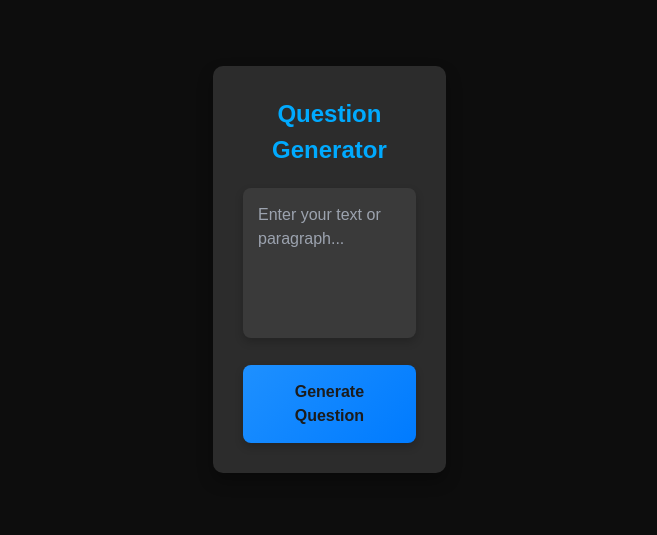
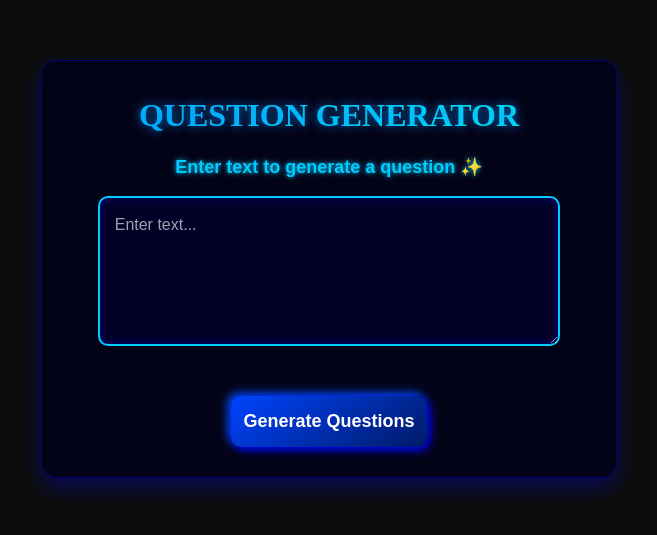
Before and after one commit to Vaish-011/NoteXpress, a React (Create React App) app in the folder Frontend/fe/: page /question in a window 1280 px wide. Shown: the part 131-666 px from the top of the page, without its empty margins (311-968 px from the left). Built offline with nearby package versions, Linux system fonts and the light colour scheme.

Commit message:
"Question Generator"

```diff
--- a/Frontend/fe/src/components/Questiongenerator/QuestionGenerator.css
+++ b/Frontend/fe/src/components/Questiongenerator/QuestionGenerator.css
@@ -1,101 +1,92 @@
-/* General Styles */
+/* 3D Glassmorphic Question Generator Container */
+.question-container {
+  width: 90vw;
+  max-width: 50%;
+  height: auto;
+  margin: 50px auto;
+  padding: 30px;
+  background: rgba(0, 0, 30, 0.7); /* Dark blue glass effect */
+  backdrop-filter: blur(15px);
+  border-radius: 15px;
+  box-shadow: 0px 10px 20px rgba(0, 0, 255, 0.3); /* Blue glow */
+  text-align: center;
+  border: 1px solid rgba(0, 0, 255, 0.4);
+}
 
+@import url('https://fonts.googleapis.com/css2?family=Orbitron:wght@600&display=swap');
+/* Bold, Bigger, Neon Heading */
+.question-heading {
+  font-family: 'Times New Roman', Times, serif;
+  font-size: 2rem;
+  text-transform: uppercase;
+  font-weight: bold;
+  background: linear-gradient(45deg, #00aaff, #00ffea);
+  -webkit-background-clip: text;
+  -webkit-text-fill-color: transparent;
+  text-shadow: 0 0 10px rgba(0, 140, 255, 0.8);
+}
 
-  .question-container {
-    display: flex;
-    justify-content: center;
-    align-items: center;
-    min-height: 100vh;
-  }
+/* Centers all elements */
+.question-form {
+  display: flex;
+  flex-direction: column;
+  align-items: center;
+  gap: 15px;
+  margin-top: 15px;
+}
 
-  .card {
-    background-color: #2c2c2c;
-    border-radius: 10px;
-    padding: 30px;
-    width: 80%;
-    max-width: 600px;
-    box-shadow: 0 8px 16px rgba(0, 0, 0, 0.3);
-    transform: perspective(1px) translateZ(0);
-    transition: all 0.3s ease;
-  }
+/* Input Box with Neon Border */
+.question-input {
+  width: 90%;
+  height: 150px; /* Bigger textarea */
+  padding: 15px;
+  border-radius: 10px;
+  border: 2px solid #00ccff;
+  font-size: 16px;
+  outline: none;
+  resize: vertical;
+  background-color: rgba(0, 0, 50, 0.6); /* Dark blue transparent */
+  color: white; /* White text */
+  box-shadow: inset 0 0 10px rgba(0, 0, 255, 0.4);
+  transition: all 0.3s ease-in-out;
+}
 
-  .card:hover {
-    transform: scale(1.05);
-  }
+.question-input:focus {
+  border-color: #0088ff;
+  box-shadow: 0 0 15px #00ccff;
+}
 
-  .card-title {
-    font-size: 1.5rem;
-    text-align: center;
-    margin-bottom: 20px;
-  }
+/* Label */
+.question-label {
+  font-size: 18px;
+  font-weight: bold;
+  color: #00ccff;
+  text-align: center;
+  text-shadow: 0 0 5px #00ccff;
+}
 
-  /* Text Input */
-  .text-input {
-    width: 100%;
-    height: 150px;
-    margin-bottom: 20px;
-    padding: 15px;
-    background-color: #3a3a3a;
-    color: #fff;
-    border: none;
-    border-radius: 8px;
-    font-size: 1rem;
-    resize: none;
-    box-shadow: 0 4px 8px rgba(0, 0, 0, 0.2);
-    transition: all 0.3s ease;
-  }
+/* Submit Button with 3D Effect */
+.question-button {
+  width: 100%;
+  padding: 12px;
+  background: linear-gradient(145deg, #0044ff, #001a66); /* Deep blue gradient */
+  color: white;
+  font-size: 18px;
+  font-weight: bold;
+  border: none;
+  border-radius: 10px;
+  cursor: pointer;
+  margin-top: 15px;
+  box-shadow: 3px 3px 10px #0000ff, -3px -3px 10px #0055ff;
+  transition: 0.3s ease;
+}
 
-  .text-input:focus {
-    outline: none;
-    background-color: #4a4a4a;
-    box-shadow: 0 4px 8px rgba(0, 0, 0, 0.3);
-  }
+.question-button:hover {
+  background: linear-gradient(145deg, #001a66, #0044ff);
+  box-shadow: 0 0 15px #00ccff;
+  transform: scale(1.05);
+}
 
-  /* Button */
-  .generate-button {
-    background-color: #ffd700;
-    color: #1c1c1c;
-    border: none;
-    padding: 15px 30px;
-    border-radius: 8px;
-    font-size: 1rem;
-    cursor: pointer;
-    transition: all 0.3s ease;
-    box-shadow: 0 4px 8px rgba(0, 0, 0, 0.2);
-  }
-
-  .generate-button:hover {
-    transform: translateY(-5px);
-    background-color: #ffcc00;
-  }
-
-  .generate-button:active {
-    transform: translateY(0);
-  }
-
-  /* Question & Answer UI */
-  .question-item {
-    margin-bottom: 20px;
-  }
-
-  .question-text {
-    font-size: 1.2rem;
-    margin-bottom: 10px;
-  }
-
-  .answer-input {
-    width: 100%;
-    padding: 10px;
-    background-color: #3a3a3a;
-    color: #fff;
-    border: none;
-    border-radius: 8px;
-    font-size: 1rem;
-    box-shadow: 0 4px 8px rgba(0, 0, 0, 0.2);
-  }
-
-  .answer-input:focus {
-    outline: none;
-    background-color: #4a4a4a;
-    box-shadow: 0 4px 8px rgba(0, 0, 0, 0.3);
-  }
+.question-button:active {
+  transform: scale(0.95);
+}
--- a/Frontend/fe/src/components/Questiongenerator/QuestionGenerator.jsx
+++ b/Frontend/fe/src/components/Questiongenerator/QuestionGenerator.jsx
@@ -2,32 +2,43 @@ import React, { useState } from "react";
 import { useNavigate } from "react-router-dom";
 import "./QuestionGenerator.css";
 
-const QuestionGenerator = () => {
-  const [textInput, setTextInput] = useState("");
+function QuestionGenerator() {
+  const [inputText, setInputText] = useState("");
   const navigate = useNavigate();
 
-  const handleSubmit = (e) => {
-    e.preventDefault();
-    // On button click, redirect to the next page (second page)
-    navigate("/questions"); // Replace history.push with navigate
+  const handleGenerateQuestion = () => {
+    if (inputText.trim() === "") {
+      alert("Please enter text to generate questions!");
+      return;
+    }
+
+    // Generate 10 random questions based on input text
+    const questions = Array.from({ length: 10 }, (_, index) => `${inputText} Question ${index + 1}?`);
+
+    // Navigate to the Question Page with generated questions
+    navigate("/questions", { state: { questions } });
   };
 
   return (
     <div className="question-container">
-      <div className="card">
-        <h2 className="card-title">Question Generator</h2>
+      <h2 className="question-heading">Question Generator</h2>
+      <form onSubmit={(e) => e.preventDefault()} className="question-form">
+        <label className="question-label">Enter text to generate a question ✨</label>
         <textarea
-          className="text-input"
-          placeholder="Enter your text or paragraph..."
-          value={textInput}
-          onChange={(e) => setTextInput(e.target.value)}
+          className="question-input"
+          placeholder="Enter text..."
+          value={inputText}
+          onChange={(e) => setInputText(e.target.value)}
         />
-        <button className="generate-button" onClick={handleSubmit}>
-          Generate Question
-        </button>
-      </div>
+
+        <div className="question-action">
+          <button type="button" className="question-button" onClick={handleGenerateQuestion}>
+            Generate Questions
+          </button>
+        </div>
+      </form>
     </div>
   );
-};
+}
 
 export default QuestionGenerator;
--- /dev/null
+++ b/Frontend/fe/src/components/Questiongenerator/QuestionPage.css
@@ -0,0 +1,58 @@
+.container {
+    position: relative;
+    top: 200px;
+    margin-top:150px;
+    max-width: 600px;
+    margin: 20px auto;
+    padding: 20px;
+    background: #f8f9fa;
+    border-radius: 10px;
+    box-shadow: 0px 4px 8px rgba(0, 0, 0, 0.1);
+  }
+
+
+  .title {
+    background: linear-gradient(to right, #252574, #21185a); /* Gradient effect */
+    color: white;
+    padding: 10px;
+    border-radius: 8px;
+    font-size: 26px;
+    text-align: center;
+    display: inline-block;
+    width: 100%;
+    box-shadow: 0px 4px 10px rgba(0, 0, 0, 0.2);
+
+}
+
+
+
+  .question-box {
+    margin-bottom: 15px;
+  }
+
+ /* Make question text white */
+.question-text {
+    font-size: 18px;
+    display: block;
+    margin-bottom: 5px;
+    color: white;  /* Set text color to white */
+    font-weight: bold;
+}
+
+/* Make input box greyish */
+.answer-box {
+    width: 100%;
+    padding: 10px;
+    border: 1px solid #4c7ec5;  /* Light grey border */
+    border-radius: 5px;
+    background-color: #4c3578; /* Light grey background */
+    color: #333; /* Dark text for better readability */
+    font-size: 16px;
+}
+
+/* Change input box border color when focused */
+.answer-box:focus {
+    border: 2px solid #340572; /* Green border on focus */
+    outline: none;
+    background-color: #383176; /* Slightly darker grey */
+}
--- a/Frontend/fe/src/components/Questiongenerator/QuestionPage.jsx
+++ b/Frontend/fe/src/components/Questiongenerator/QuestionPage.jsx
@@ -1,28 +1,53 @@
-import React from "react";
-import "./QuestionGenerator.css";
+import React, { useState, useEffect } from "react";
+import "./QuestionPage.css";
 
-const QuestionsPage = () => {
+const QuestionForm = () => {
+  const [questions, setQuestions] = useState([]);
+  const [answers, setAnswers] = useState({});
+
+  useEffect(() => {
+    // Fetch questions from backend (mocked for now)
+    const fetchQuestions = async () => {
+      const fetchedQuestions = [
+        "What is your name?",
+        "What is your age?",
+        "What is your favorite color?",
+        "Where do you live?",
+        "What is your favorite hobby?",
+        "What is your dream job?",
+        "Who is your role model?",
+        "What is your favorite movie?",
+        "What is your favorite food?",
+        "What is your favorite place to visit?"
+      ];
+      setQuestions(fetchedQuestions);
+    };
+    fetchQuestions();
+  }, []);
+
+  const handleChange = (index, value) => {
+    setAnswers({ ...answers, [index]: value });
+  };
+
   return (
-    <div className="question-container">
-      <div className="card">
-        <h2 className="card-title">Generated Questions</h2>
-
-        {/* Question 1 */}
-        <div className="question-item">
-          <p className="question-text">Question 1: What is the capital of France?</p>
-          <input type="text" className="answer-input" placeholder="Your answer..." />
-        </div>
-
-        {/* Question 2 */}
-        <div className="question-item">
-          <p className="question-text">Question 2: Who invented the telephone?</p>
-          <input type="text" className="answer-input" placeholder="Your answer..." />
-        </div>
-
-        {/* Add more questions dynamically if needed */}
-      </div>
+    <div className="container">
+      <h2 className="title">Answer the Questions</h2>
+      <form>
+        {questions.map((question, index) => (
+          <div key={index} className="question-box">
+            <label className="question-text">{index + 1}. {question}</label>
+            <input
+              type="text"
+              className="answer-box"
+              value={answers[index] || ""}
+              onChange={(e) => handleChange(index, e.target.value)}
+              placeholder="Type your answer here..."
+            />
+          </div>
+        ))}
+      </form>
     </div>
   );
 };
 
-export default QuestionsPage;
+export default QuestionForm;
```
